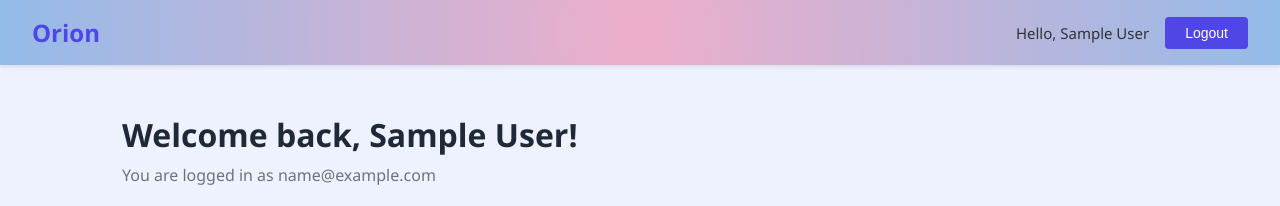
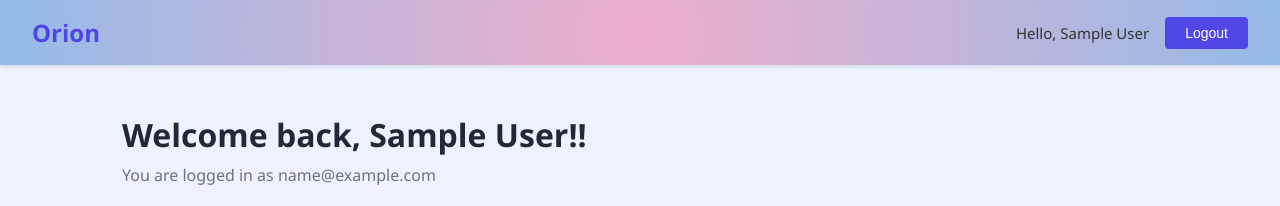
Before and after one commit to raunaksingh8/rawnak.space, a React (Create React App) app in the folder frontend/: page /dashboard in a window 1280 px wide. Shown: the top 206 px of the page. Built offline with nearby package versions, Linux system fonts and the light colour scheme; sample sign-in values are in the browser's storage.

Commit message:
Test change

```diff
--- a/frontend/src/pages/Dashboard.js
+++ b/frontend/src/pages/Dashboard.js
@@ -25,7 +25,7 @@ function Dashboard({setToken}) {
             </nav>
 
             <div className="dash-content">
-                <h1>Welcome back, {user?.name}!</h1>
+                <h1>Welcome back, {user?.name}!!</h1>
                 <p>You are logged in as {user?.email}</p>
 
                 <div className="dash-cards">
```
